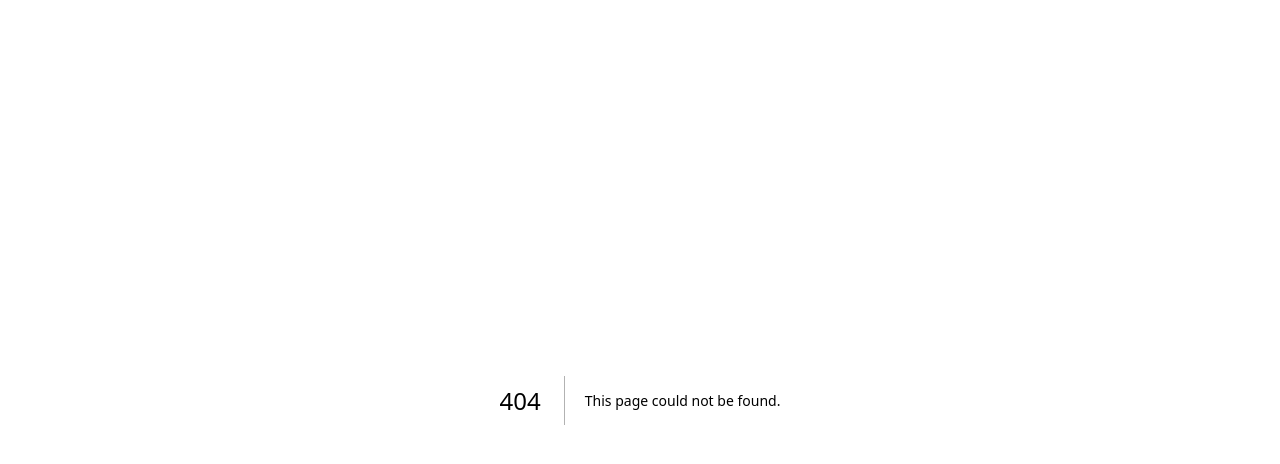
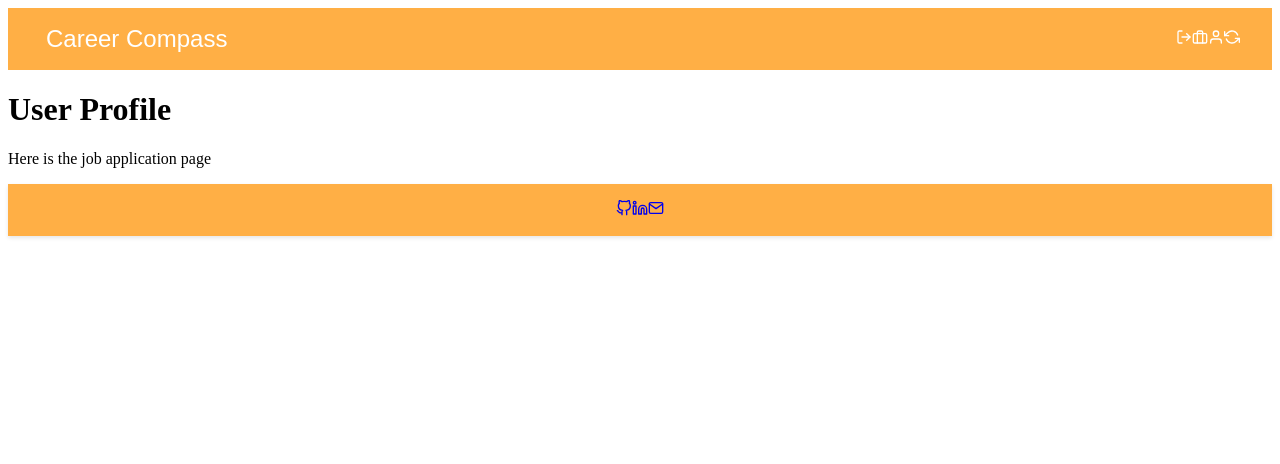
Before and after one commit to rpet064/career_compass, a Next.js app: page /jobApplication in a window 1280 px wide. Before the commit this address had no page. Shown: the top 464 px of the page. Built offline with nearby package versions, Linux system fonts and the light colour scheme.

Commit message:
Create placeholder routable pages
Create placeholder routable pages:
jobApplication
userProfile
home
Remove components from index.tsx

```diff
--- a/pages/_app.tsx
+++ b/pages/_app.tsx
@@ -1,6 +1,5 @@
 import type { AppProps } from 'next/app';
 import '../app/styles/globals.css';
-
 
 export default function App({ Component, pageProps }: AppProps) {
   return <Component {...pageProps} />
--- /dev/null
+++ b/pages/jobApplication.tsx
@@ -0,0 +1,13 @@
+import Navbar from "../app/components/Navbar";
+import Footer from "../app/components/Footer";
+
+export default function JobApplication() {
+    return (
+      <main>
+        <Navbar />
+        <h1>User Profile</h1>
+        <p>Here is the job application page</p>
+        <Footer />
+      </main>
+    );
+}
```
Also changed, not shown: pages/home.tsx (added, +12 -0 lines), pages/index.tsx (+6 -12 lines), pages/userProfile.tsx (added, +13 -0 lines).
